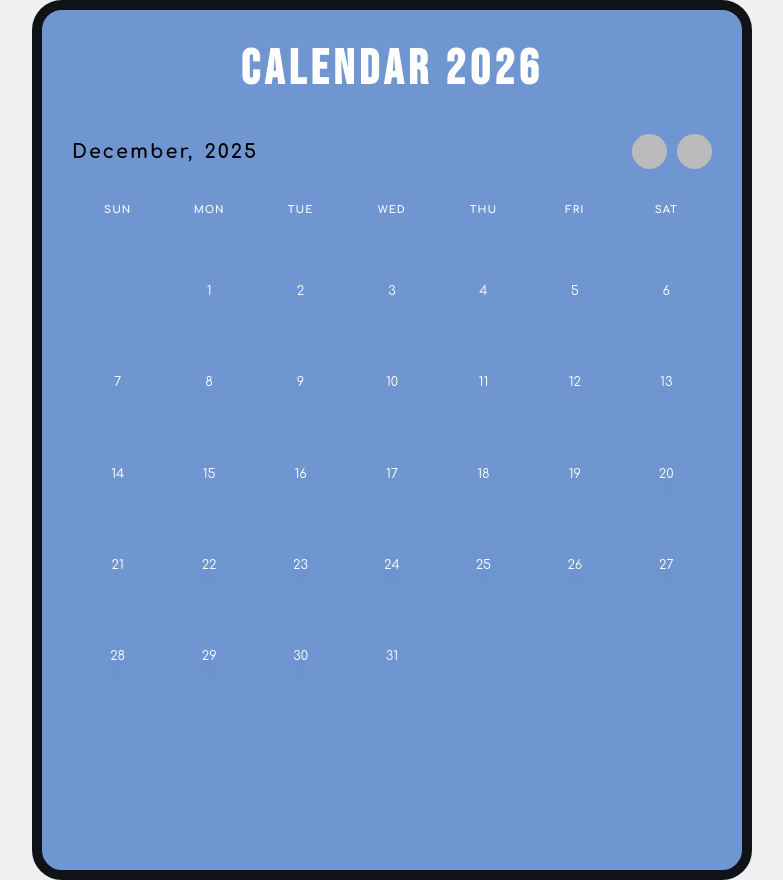
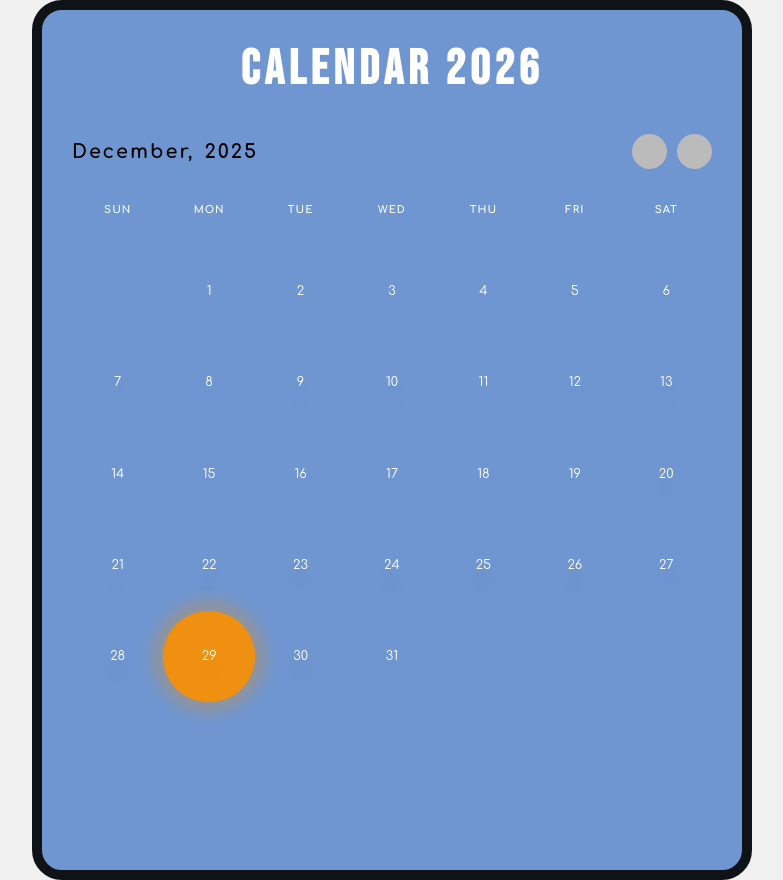
Before and after one commit to mrudularavishankar-sangamone/calendar2026-app, a React (Create React App) app: page / in a window 1280 px wide. Shown: the whole page, without its empty margins (248-1031 px from the left). Built offline with nearby package versions, Linux system fonts and the light colour scheme; some icons are missing.

Commit message:
Highlighting the current date

```diff
--- a/src/pages/calendar.jsx
+++ b/src/pages/calendar.jsx
@@ -25,6 +25,9 @@ export default function Calendar() {
     setCurrentYear((prevYear) => (currentMonth === 11 ? prevYear + 1 : prevYear));
   }
 
+  const isCurrent = (day) => {
+    return (day + 1 === currentDate.getDate() && currentMonth === currentDate.getMonth() && currentYear === currentDate.getFullYear()) ? 'current-day' : '';
+  }
 
   return (
     <div className = 'calendar-app'>
@@ -52,7 +55,7 @@ export default function Calendar() {
           {[...Array(firstDayOfMonth).keys()].map((_, index) =>
           (<span key = {`empty-${index}`}></span>))}
           {[...Array(daysInMonth).keys()].map((day) =>
-          (<span key = {day + 1}> {day + 1} </span>))}
+          (<span key = {day + 1} className = {isCurrent(day)}> {day + 1} </span>))}
         </div>
 
       </div>
```
